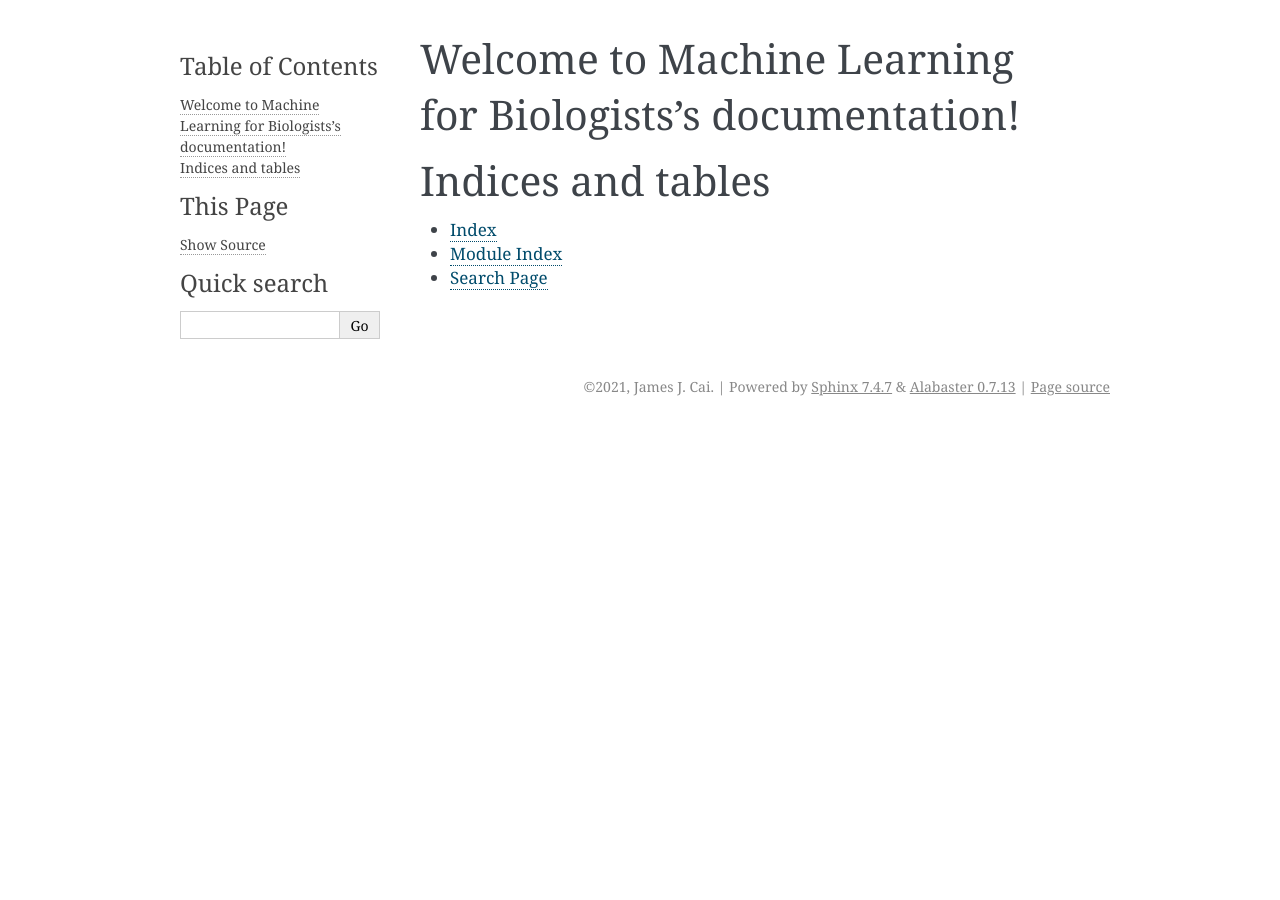
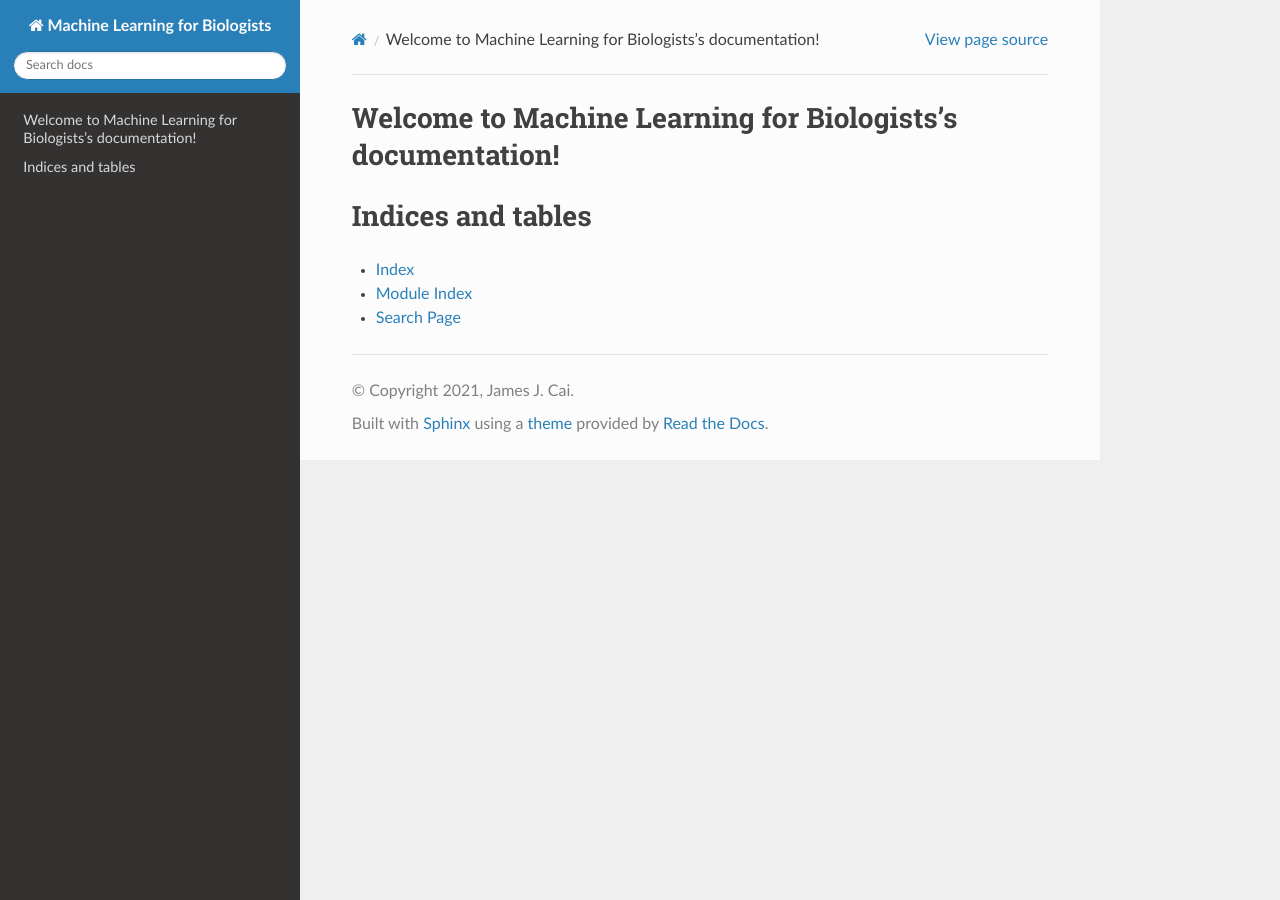
Before and after one commit to jamesjcai/readthedocs_ml4b, a Sphinx documentation site: the page built from docs/index.rst, in a window 1280 px wide. Built offline with Sphinx 7.4.7 and the Read the Docs theme 2.0.0, drawn with Linux system fonts in a browser that asks for light colours.

Commit message:
Update conf.py

```diff
--- a/docs/conf.py
+++ b/docs/conf.py
@@ -15,6 +15,10 @@
 # sys.path.insert(0, os.path.abspath('.'))
 
 
+# https://sphinx-rtd-theme.readthedocs.io/en/stable/
+import sphinx_rtd_theme
+
+
 # -- Project information -----------------------------------------------------
 
 project = 'Machine Learning for Biologists'
@@ -27,8 +31,8 @@ author = 'James J. Cai'
 # Add any Sphinx extension module names here, as strings. They can be
 # extensions coming with Sphinx (named 'sphinx.ext.*') or your custom
 # ones.
-extensions = [
-]
+extensions = ['sphinx_rtd_theme']
+
 
 # Add any paths that contain templates here, relative to this directory.
 templates_path = ['_templates']
@@ -44,9 +48,12 @@ exclude_patterns = ['_build', 'Thumbs.db', '.DS_Store']
 # The theme to use for HTML and HTML Help pages.  See the documentation for
 # a list of builtin themes.
 #
-html_theme = 'alabaster'
+# html_theme = 'alabaster'
+html_theme = 'sphinx_rtd_theme'
+
 
 # Add any paths that contain custom static files (such as style sheets) here,
 # relative to this directory. They are copied after the builtin static files,
 # so a file named "default.css" will overwrite the builtin "default.css".
 html_static_path = ['_static']
+html_theme_path = ['_themes']
```
